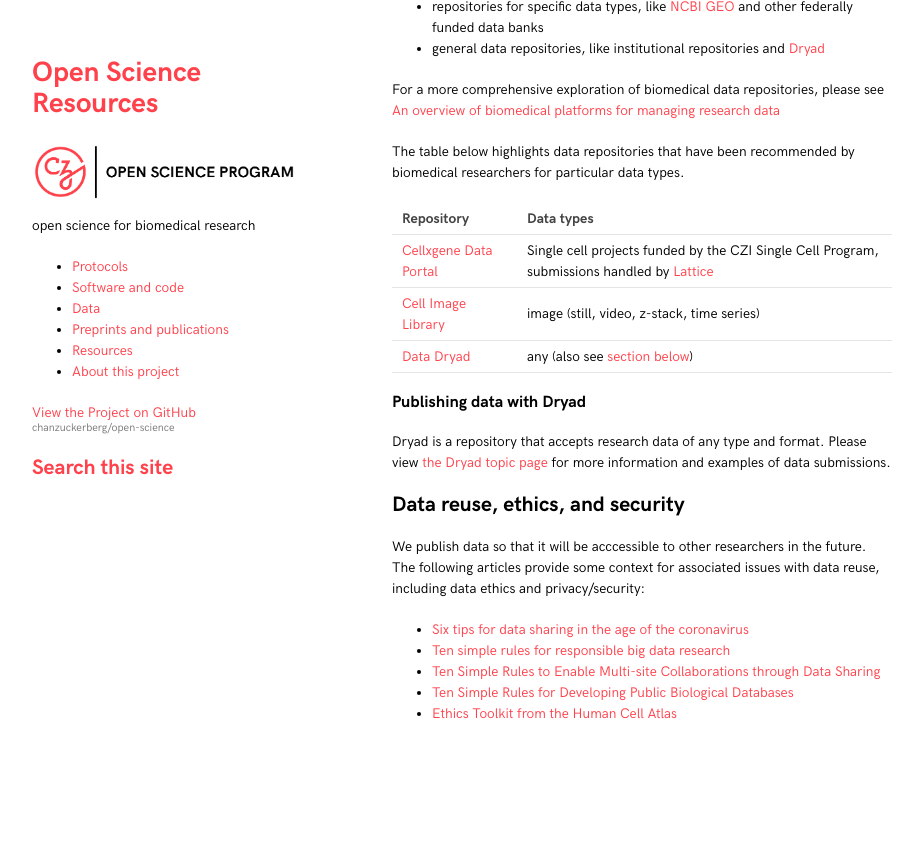
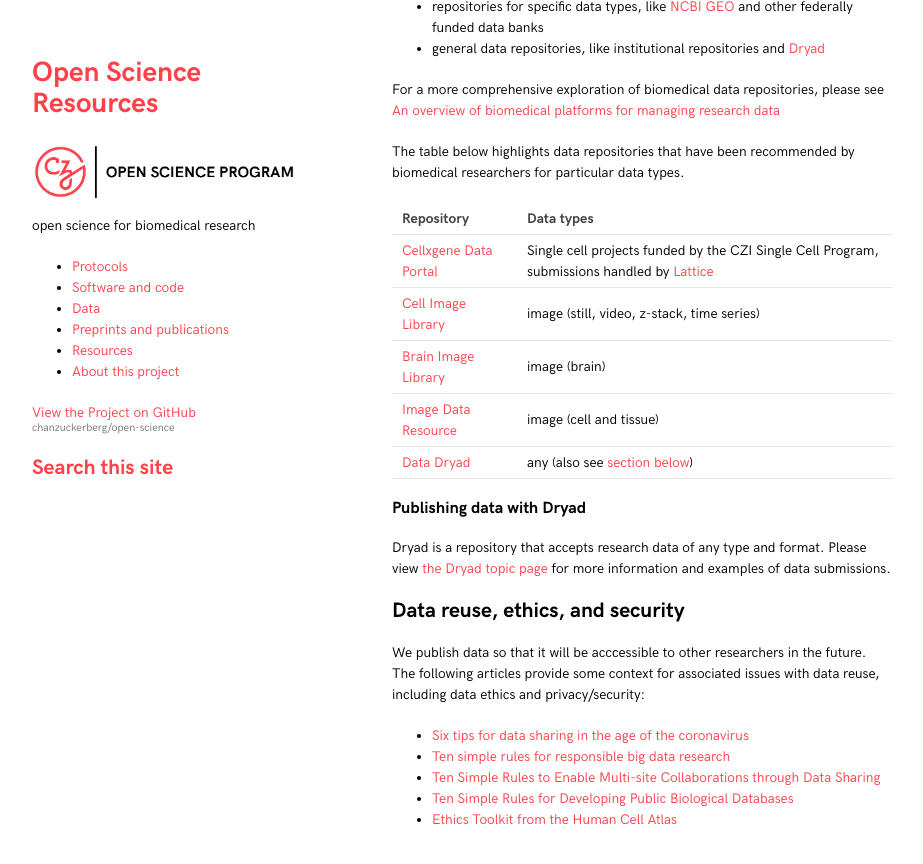
Before and after one commit to chanzuckerberg/open-science, a Jekyll site: the page built from data_sharing/overview.md, in a window 1280 px wide and 900 px high, scrolled down 3598 px. Shown: the top 864 px of the window, without its empty margins (178-1101 px from the left). Built offline with Jekyll 4.4.1, drawn with Linux system fonts in a browser that asks for light colours; before the commit the page ends 4392 px from its top, so only the background shows below that.

Commit message:
image repos

```diff
--- a/data_sharing/overview.md
+++ b/data_sharing/overview.md
@@ -144,6 +144,8 @@ The table below highlights data repositories that have been recommended by biome
 |----|----|
 | [Cellxgene Data Portal](https://cellxgene.cziscience.com/) | Single cell projects funded by the CZI Single Cell Program, submissions handled by [Lattice](https://lattice-data.org/) |
 | [Cell Image Library](http://www.cellimagelibrary.org) | image (still, video, z-stack, time series) |
+| [Brain Image Library](https://www.brainimagelibrary.org/) | image (brain) |
+| [Image Data Resource](https://idr.openmicroscopy.org/) | image (cell and tissue) |
 | [Data Dryad](https://datadryad.org/stash) | any (also see [section below](#publishing-data-with-dryad)) |
 
 ### Publishing data with Dryad
```
